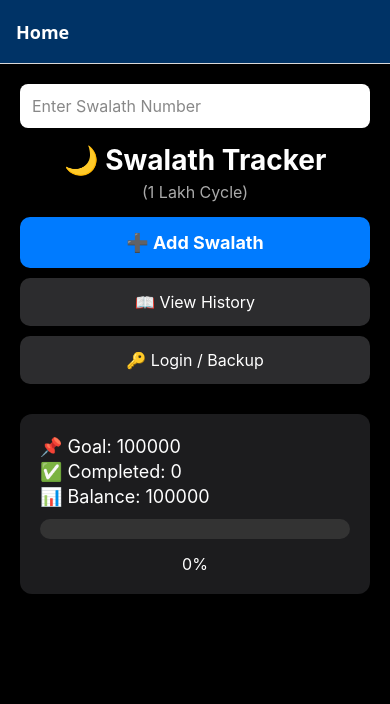
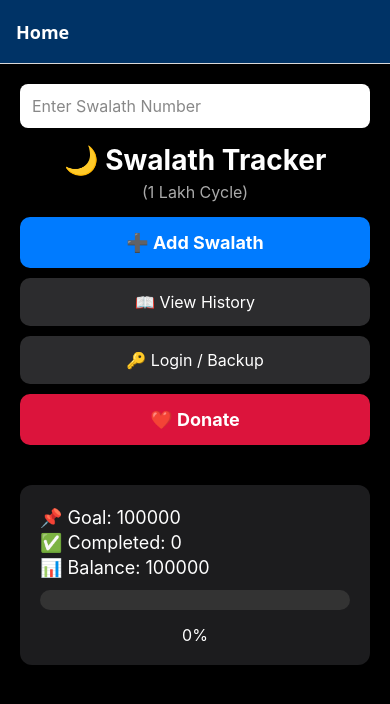
Before and after one commit to salahudheen9847/SwalathTracker, a React Native app: screen /Home in a window 390 px wide. Shown: the top 704 px of the page. Built offline with nearby package versions, Linux system fonts and the light colour scheme.

Commit message:
Your commit message

```diff
--- a/screens/HomeScreen.js
+++ b/screens/HomeScreen.js
@@ -100,6 +100,13 @@ export default function HomeScreen({ navigation }) {
           onPress={() => navigation.navigate("Login", { setUserName })}
         >
           <Text style={styles.secondaryButtonText}>🔑 Login / Backup</Text>
+        </TouchableOpacity>
+
+        <TouchableOpacity
+          style={styles.donateButton}
+          onPress={() => navigation.navigate("Donate")}
+        >
+          <Text style={styles.buttonText}>❤️ Donate</Text>
         </TouchableOpacity>
 
         {/* Progress Info */}
@@ -210,6 +217,14 @@ const styles = StyleSheet.create({
     width: "100%",
   },
   secondaryButtonText: { color: "white", fontSize: 16 },
+  donateButton: {
+    backgroundColor: "crimson",
+    padding: 15,
+    borderRadius: 10,
+    alignItems: "center",
+    marginBottom: 20,
+    width: "100%",
+  },
   historyBox: {
     backgroundColor: "#1c1c1e",
     padding: 15,
```
Also changed, not shown: 1 other file (tests, documents, lock files or other folders).
